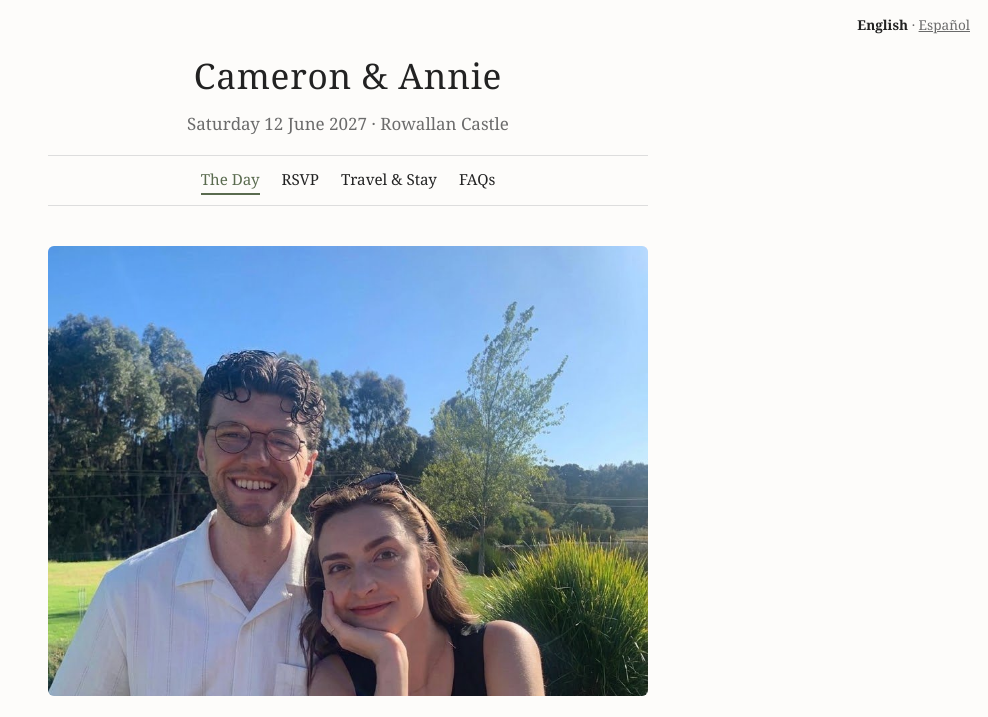
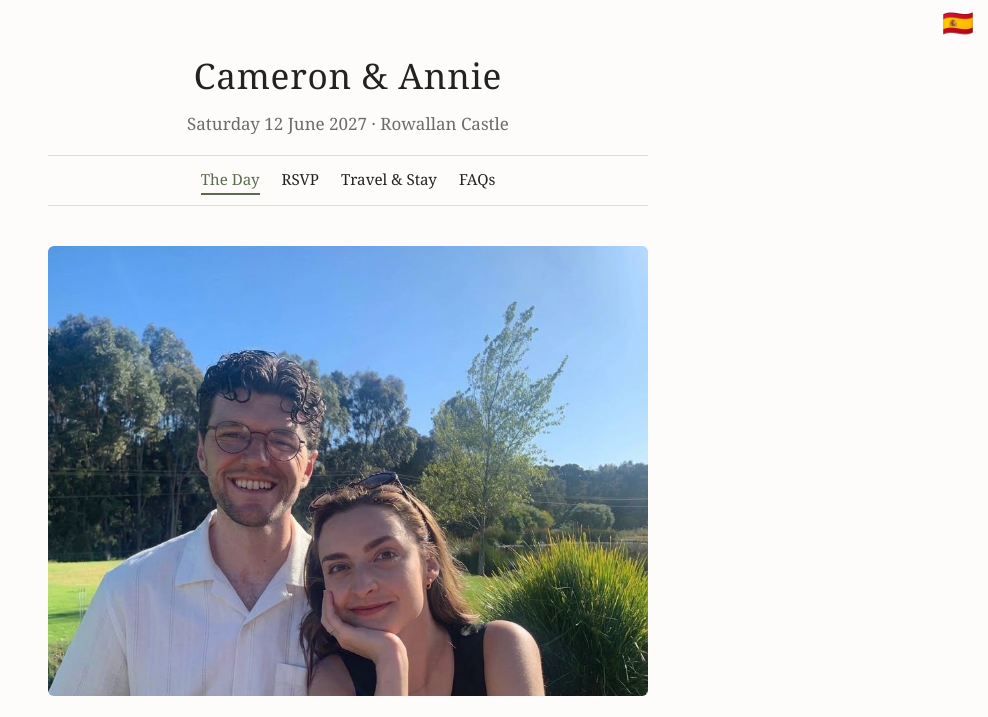
Before and after one commit to CamerAllan/camerallan.github.io, a plain HTML site: page wedding/index.html in a window 1280 px wide. Shown: the top 717 px of the page, without its empty margins (292-1280 px from the left). Drawn offline with Linux system fonts and the light colour scheme.

Commit message:
Wedding: single flag language toggle
Co-Authored-By: Claude Opus 5.5 <noreply@anthropic.com>
Claude-Session: https://claude.ai/code/session_01ESVYgPo5vBNY8aSJEtBJia

```diff
--- a/wedding/index.html
+++ b/wedding/index.html
@@ -14,7 +14,7 @@
     <h1><a href="index.html">Cameron &amp; Annie</a></h1>
     <div class="muted"><span data-lang="en">Saturday 12 June 2027</span><span data-lang="es">Sábado, 12 de junio de 2027</span> · Rowallan Castle</div>
     <nav class="site-nav"><a href="index.html" aria-current="page"><span data-lang="en">The Day</span><span data-lang="es">El día</span></a><a href="rsvp.html"><span data-lang="en">RSVP</span><span data-lang="es">Confirmar asistencia</span></a><a href="travel.html"><span data-lang="en">Travel &amp; Stay</span><span data-lang="es">Viaje y alojamiento</span></a><a href="faqs.html"><span data-lang="en">FAQs</span><span data-lang="es">Preguntas frecuentes</span></a></nav>
-    <div class="lang-switch"><a href="#" data-set-lang="en">English</a> · <a href="#" data-set-lang="es">Español</a></div>
+    <div class="lang-switch"><a href="#" data-set-lang="es" data-lang="en" title="Ver en español" aria-label="Ver en español">🇪🇸</a><a href="#" data-set-lang="en" data-lang="es" title="View in English" aria-label="View in English">🇬🇧</a></div>
   </header>
 
   <img class="hero" src="us.jpg" alt="Cameron &amp; Annie">
--- a/wedding/style.css
+++ b/wedding/style.css
@@ -62,8 +62,7 @@
   .btn-link { display:inline-block; padding:10px 22px; border-radius:4px; background:var(--accent); color:#fff; text-decoration:none; }
 /* Language: show only the text for the current <html lang> */
 html:not([lang=es]) [data-lang=es], html[lang=es] [data-lang=en] { display:none !important; }
-.lang-switch { position:absolute; top:14px; right:18px; font-size:.85rem; color:var(--muted); }
-.lang-switch a { color:var(--muted); }
-html:not([lang=es]) .lang-switch a[data-set-lang=en], html[lang=es] .lang-switch a[data-set-lang=es] { color:var(--ink); font-weight:bold; text-decoration:none; }
+.lang-switch { position:absolute; top:10px; right:14px; }
+.lang-switch a { font-size:1.6rem; line-height:1; text-decoration:none; }
 .hero { width:100%; aspect-ratio:4/3; object-fit:cover; object-position:50% 25%; display:block; margin:0 0 24px; border-radius:6px; background:#eee; }
 .blurb { font-size:1.1rem; text-align:center; }
```
Also changed, not shown: wedding/faqs.html (+1 -1 lines), wedding/rsvp.html (+1 -1 lines), wedding/travel.html (+1 -1 lines).
